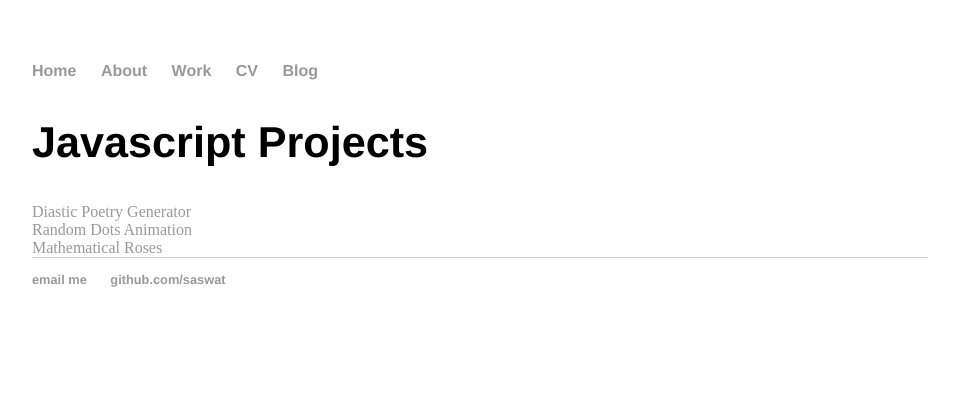
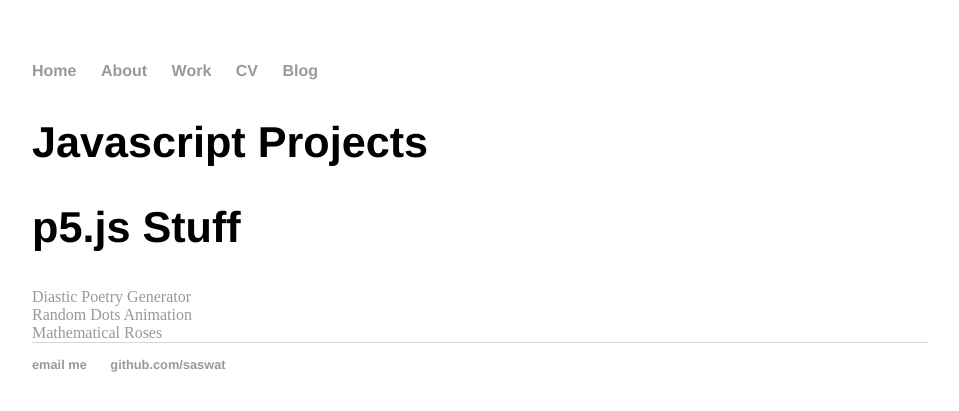
Before and after one commit to saswat/saswat.github.io, a Jekyll site: the page built from projects/index.html, in a window 1280 px wide. Shown: the top 411 px of the page, without its empty margins (160-1119 px from the left). Built offline with Jekyll 4.4.1, drawn with Linux system fonts in a browser that asks for light colours.

Commit message:
Update index.html

```diff
--- a/projects/index.html
+++ b/projects/index.html
@@ -4,6 +4,8 @@ title: Projects and Exercises
 ---
 
 <h2>Javascript Projects</h2>
+
+<h2>p5.js Stuff</h2>
 	<div class="content">
   <a href="/JacksonMacLowDiastic/04diasticmachine/index.html">Diastic Poetry Generator</a></br>
   <a href="/randomdots/09rand/index.html">Random Dots Animation</a></br>
```
